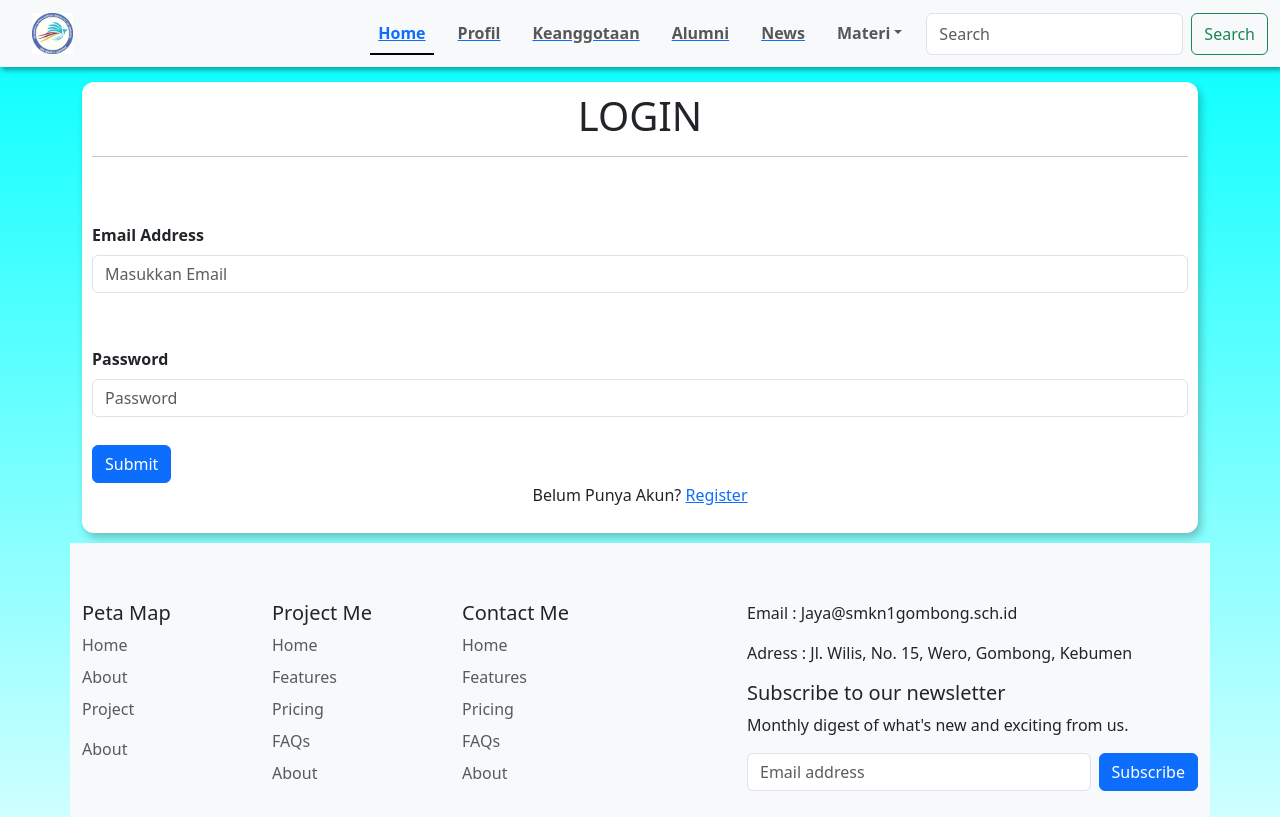
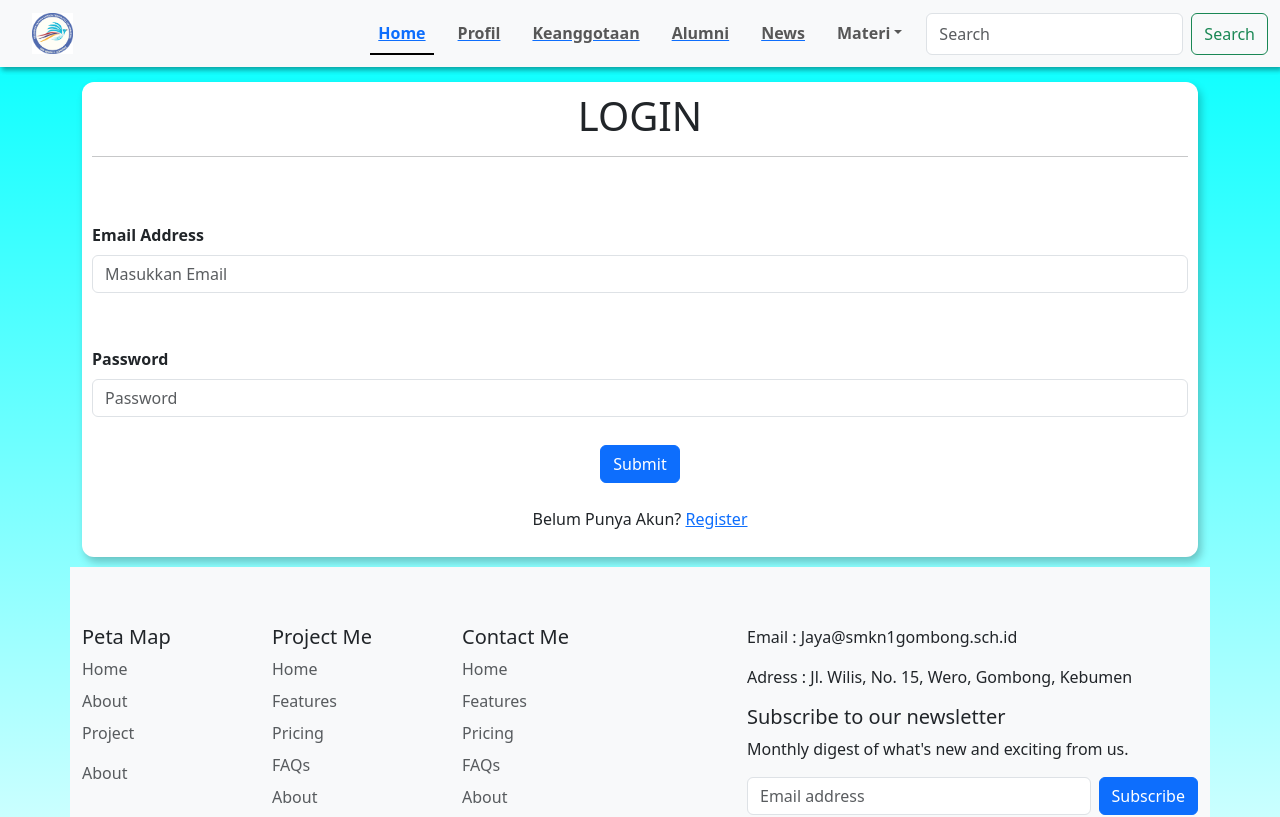
Before and after one commit to Tri69/Web-Kirti, a React (Vite) app: page /app/login in a window 1280 px wide. Shown: the top 817 px of the page. Built offline with nearby package versions, Linux system fonts and the light colour scheme.

Commit message:
Update Login.jsx

```diff
--- a/src/Auth/Login.jsx
+++ b/src/Auth/Login.jsx
@@ -68,11 +68,13 @@ const LoginPage = () => {
                                 onChange={(event) => setPassword(event.target.value)}
                             />
                         </Form.Group><br/>
+			    <center>
                         <Button
                             variant="primary"
+			    className="button-auth"
                             onClick={ HandleSubmit}>
                             Submit
-                        </Button><br/>
+                        </Button></center><br/>
                         <p className="text-center">Belum Punya Akun? <a href="/app/register">Register</a></p>
                     </Form>
                 </Container>
```
